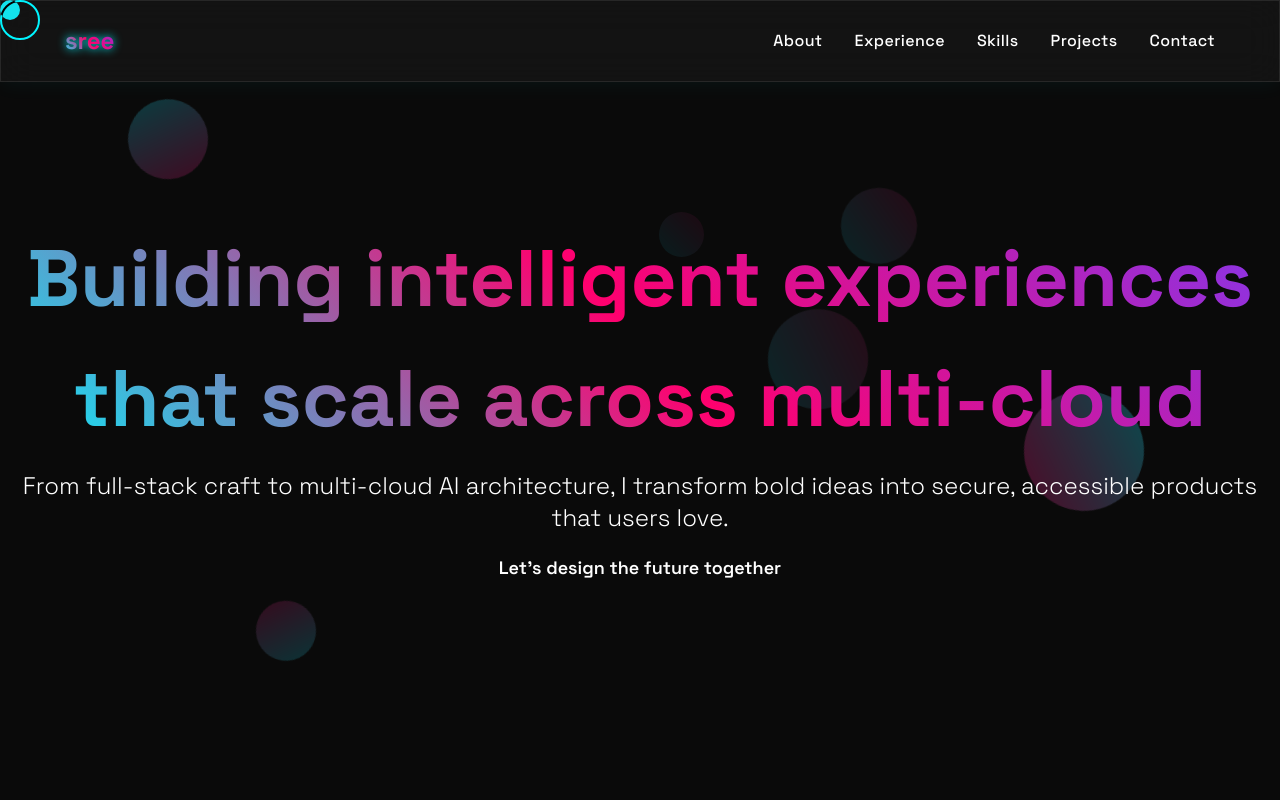
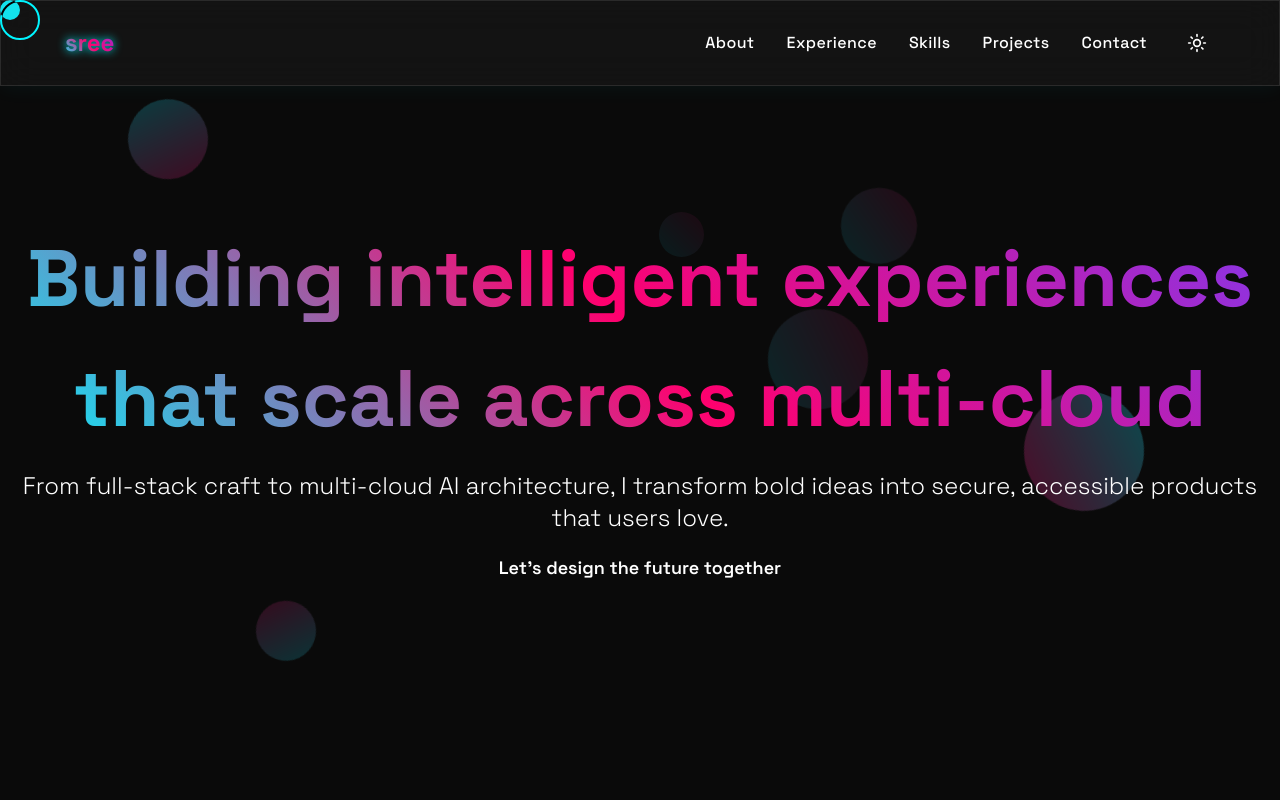
Before and after one commit to sreepurnajasti/sreepurnajasti.github.io, a React (Vite) app: page / in a window 1280 px wide. Shown: the top 800 px of the page. Built offline with nearby package versions, Linux system fonts and the light colour scheme.

Commit message:
feat: Add day/night mode
Implement day and night mode functionality, likely involving a theme toggle and associated style changes.

```diff
--- a/src/App.tsx
+++ b/src/App.tsx
@@ -1,3 +1,4 @@
+
 import { Toaster } from "@/components/ui/toaster";
 import { Toaster as Sonner } from "@/components/ui/sonner";
 import { TooltipProvider } from "@/components/ui/tooltip";
@@ -5,11 +6,13 @@ import { QueryClient, QueryClientProvider } from "@tanstack/react-query";
 import { BrowserRouter, Routes, Route } from "react-router-dom";
 import Index from "./pages/Index";
 import NotFound from "./pages/NotFound";
+import { ThemeProvider } from "next-themes";
 
 const queryClient = new QueryClient();
 
 const App = () => (
   <QueryClientProvider client={queryClient}>
+    <ThemeProvider attribute="class" defaultTheme="dark" enableSystem={false}>
       <TooltipProvider>
         <Toaster />
         <Sonner />
@@ -21,6 +24,7 @@ const App = () => (
           </Routes>
         </BrowserRouter>
       </TooltipProvider>
+    </ThemeProvider>
   </QueryClientProvider>
 );
 
--- /dev/null
+++ b/src/components/ThemeToggle.tsx
@@ -0,0 +1,28 @@
+
+import { Moon, Sun } from "lucide-react";
+import { useTheme } from "next-themes";
+import React from "react";
+
+export const ThemeToggle = () => {
+  const [mounted, setMounted] = React.useState(false);
+  const { theme, setTheme } = useTheme();
+
+  React.useEffect(() => setMounted(true), []);
+
+  if (!mounted) {
+    return <div className="w-9 h-9" />;
+  }
+
+  const isDark = theme === "dark";
+
+  return (
+    <button
+      onClick={() => setTheme(isDark ? "light" : "dark")}
+      className="p-2 rounded-full transition-colors hover:bg-black/5 dark:hover:bg-white/10"
+      aria-label="Toggle theme"
+    >
+      {isDark ? <Sun size={20} /> : <Moon size={20} />}
+      <span className="sr-only">Toggle theme</span>
+    </button>
+  );
+};
--- a/src/index.css
+++ b/src/index.css
@@ -3,7 +3,7 @@
 @tailwind utilities;
 
 body {
-  @apply bg-dark text-light font-space-grotesk scroll-smooth;
+  @apply bg-light text-dark dark:bg-dark dark:text-light font-space-grotesk scroll-smooth;
 }
 
 html {
@@ -13,16 +13,31 @@ html {
 /* Custom scrollbar for dark/glass effect */
 ::-webkit-scrollbar {
   width: 12px;
+  background: #e5e7eb; /* gray-200 for light mode */
+}
+::-webkit-scrollbar-thumb {
+  background: rgba(0,0,0,0.2);
+  border-radius: 6px;
+}
+.dark::-webkit-scrollbar {
   background: #11182a;
 }
-::-webkit-scrollbar-thumb {
+.dark::-webkit-scrollbar-thumb {
   background: rgba(0,245,255,0.2);
-  border-radius: 6px;
 }
 
 .bg-glass {
+  backdrop-filter: blur(18px);
+  -webkit-backdrop-filter: blur(18px); /* For Safari */
+
+  /* Light theme defaults */
+  background-color: rgba(255, 255, 255, 0.75);
+  border: 1px solid rgba(0, 0, 0, 0.05);
+  box-shadow: 0 2px 10px rgba(0,0,0,0.05);
+}
+
+.dark .bg-glass {
   background: rgba(255,255,255,0.04);
-  backdrop-filter: blur(18px);
   border: 1px solid rgba(255,255,255,0.09);
   box-shadow: 0 1.5px 20px  rgba(0,245,255,0.05);
 }
--- a/src/pages/Index.tsx
+++ b/src/pages/Index.tsx
@@ -1,9 +1,11 @@
+
 import React, { useEffect } from "react";
 import AnimatedBackground from "@/components/AnimatedBackground";
 import CustomCursor from "@/components/CustomCursor";
 import SectionFadeIn from "@/components/SectionFadeIn";
 import { Twitter, Linkedin } from "lucide-react";
 import Doodle from "@/components/Doodle";
+import { ThemeToggle } from "@/components/ThemeToggle";
 
 const navLinks = [
   { label: "About", href: "#about" },
@@ -132,9 +134,10 @@ export default function Index() {
       <AnimatedBackground />
 
       {/* Navigation */}
-      <nav className="fixed top-0 w-full z-30 px-[5%] py-6 bg-glass border-b border-white/10">
+      <nav className="fixed top-0 w-full z-30 px-[5%] py-6 bg-glass border-b border-black/5 dark:border-white/10">
         <div className="flex justify-between items-center max-w-[1400px] mx-auto">
           <a href="#hero" className="logo font-bold text-2xl heading-gradient select-none animate-logoGlow cursor-pointer">sree</a>
+          <div className="flex items-center gap-4 md:gap-8">
             <ul className="hidden md:flex gap-8 font-medium tracking-wide">
               {navLinks.map(link => (
                 <li key={link.href}>
@@ -147,6 +150,8 @@ export default function Index() {
                 </li>
               ))}
             </ul>
+            <ThemeToggle />
+          </div>
         </div>
       </nav>
 
@@ -184,11 +189,11 @@ export default function Index() {
         <div className="grid md:grid-cols-2 gap-10">
           {experiences.map((exp, i) => (
             <div key={exp.role}
-              className="skill-card bg-glass rounded-2xl border border-white/15 p-6 transition-transform relative hover:shadow-glow"
+              className="skill-card bg-glass rounded-2xl p-6 transition-transform relative hover:shadow-glow"
               style={{ animationDelay: `${i * 0.14 + 0.25}s` }}
             >
               <div className="font-bold text-lg mb-1 heading-gradient">{exp.role}</div>
-              <div className="text-light opacity-85 font-normal text-base">{exp.impact}</div>
+              <div className="opacity-85 font-normal text-base">{exp.impact}</div>
             </div>
           ))}
         </div>
@@ -201,12 +206,12 @@ export default function Index() {
           {skills.map((skill, i) => (
             <div
               key={skill.title}
-              className="skill-card bg-glass border rounded-2xl py-6 px-7 flex flex-col items-center transition-transform"
+              className="skill-card bg-glass rounded-2xl py-6 px-7 flex flex-col items-center transition-transform"
               style={{ animationDelay: `${i * 0.09 + 0.23}s` }}
             >
               <div className="skill-icon text-4xl mb-2">{skill.icon}</div>
               <h3 className="skill-title text-lg font-semibold mb-1 heading-gradient">{skill.title}</h3>
-              <div className="text-light/80 text-center text-base">{skill.items}</div>
+              <div className="text-dark/80 dark:text-light/80 text-center text-base">{skill.items}</div>
             </div>
           ))}
         </div>
@@ -219,13 +224,13 @@ export default function Index() {
           {projects.map((proj, i) => (
             <div
               key={proj.title}
-              className="project-card bg-glass border border-white/15 rounded-2xl overflow-hidden relative transition-transform"
+              className="project-card bg-glass rounded-2xl overflow-hidden relative transition-transform"
               style={{ animationDelay: `${i * 0.1 + 0.35}s` }}
             >
               <img src={proj.image} alt={proj.title} className="project-image h-[160px] w-full object-cover" />
               <div className="project-content p-6">
                 <h3 className="project-title text-lg font-semibold heading-gradient mb-2">{proj.title}</h3>
-                <div className="text-light opacity-85 text-base mb-3">{proj.desc}</div>
+                <div className="opacity-85 text-base mb-3">{proj.desc}</div>
                 <div className="project-tech mt-1 text-primary/80 font-medium text-sm">
                   {proj.tech.join(', ')}
                 </div>
```
Lines whose indentation alone changed are shown as unchanged.
